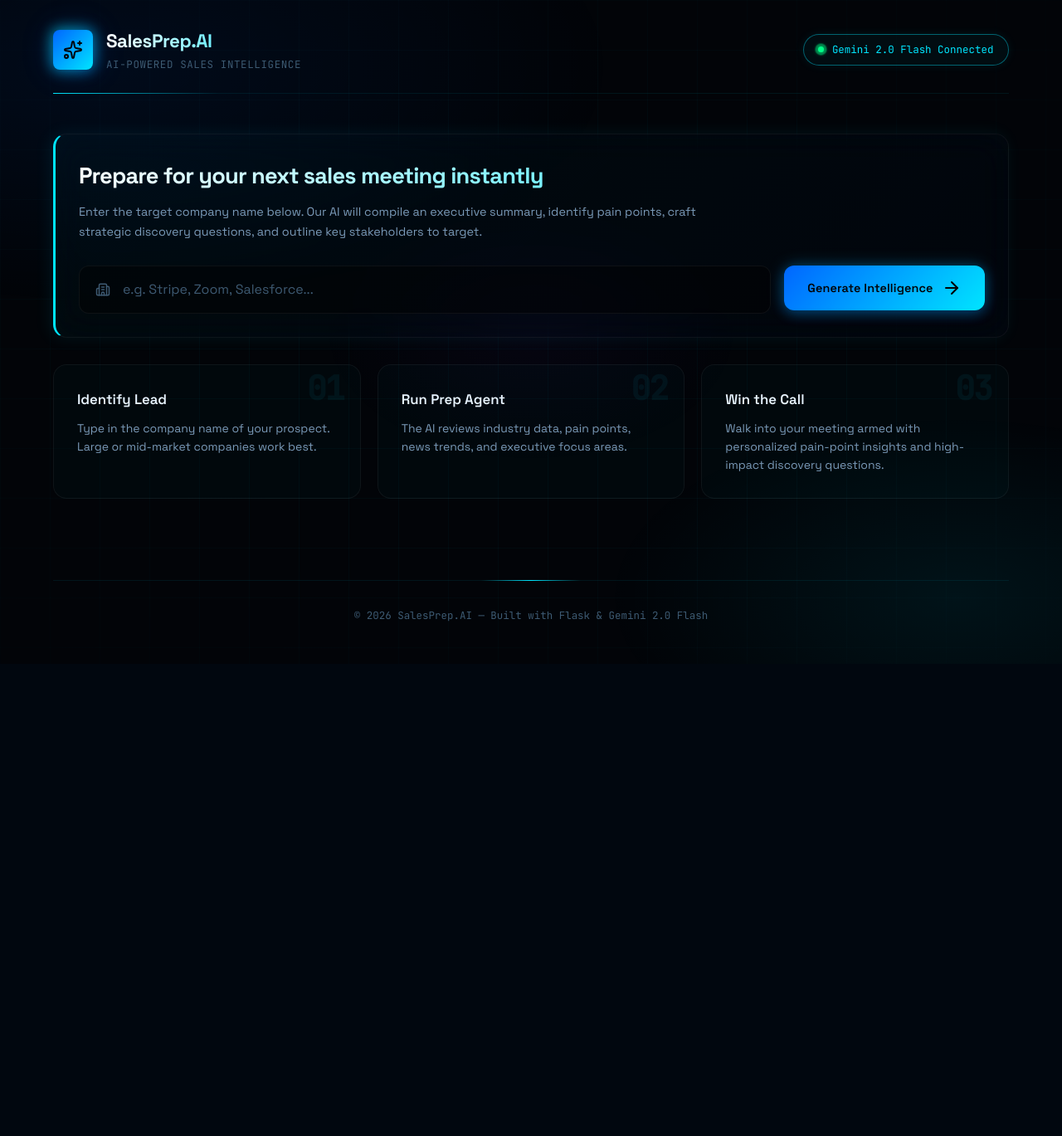
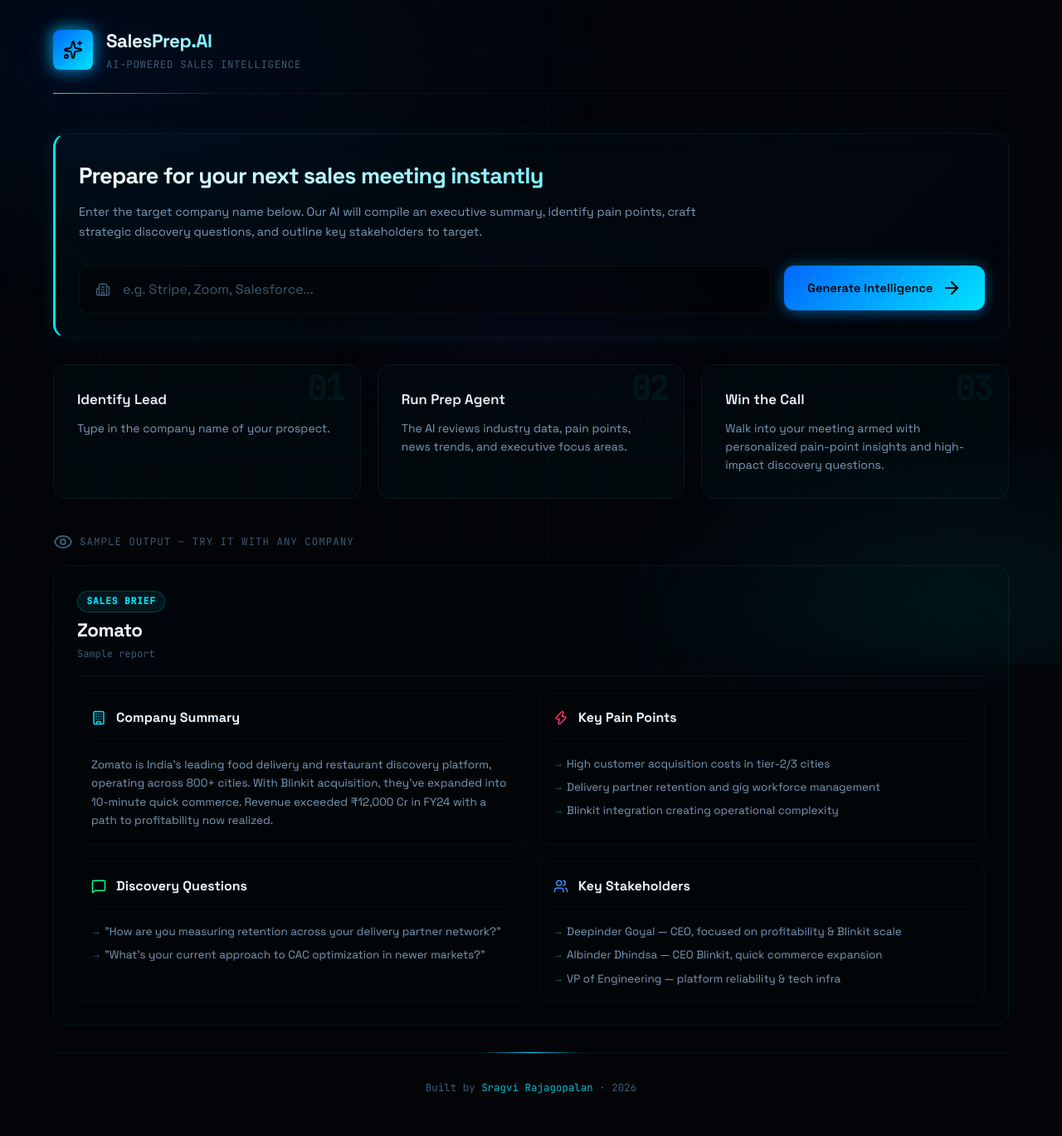
Before and after one commit to Sragvi6/sales-call-prep, a Flask app: page / in a window 1280 px wide. Shown: the whole page at 83% size. Before the commit the page ends 749 px from the top, so only its background shows below. Run offline with Flask 3, Linux system fonts and the light colour scheme.

Commit message:
Update project files via API

```diff
--- a/templates/index.html
+++ b/templates/index.html
@@ -3,14 +3,12 @@
 <head>
     <meta charset="UTF-8">
     <meta name="viewport" content="width=device-width, initial-scale=1.0">
-    <title>SalesPrep.AI - AI Sales Intelligence</title>
-    <!-- Google Fonts: Space Grotesk + JetBrains Mono -->
+    <title>SalesPrep.AI - Sales Intelligence Tool</title>
+    <link rel="icon" type="image/svg+xml" href="{{ url_for('static', filename='favicon.svg') }}">
     <link rel="preconnect" href="https://fonts.googleapis.com">
     <link rel="preconnect" href="https://fonts.gstatic.com" crossorigin>
     <link href="https://fonts.googleapis.com/css2?family=Space+Grotesk:wght@300;400;500;600;700&family=JetBrains+Mono:wght@400;500&display=swap" rel="stylesheet">
-    <!-- Lucide Icons -->
     <script src="https://unpkg.com/lucide@latest"></script>
-    <!-- Custom CSS -->
     <link rel="stylesheet" href="{{ url_for('static', filename='css/style.css') }}">
 </head>
 <body>
@@ -28,14 +26,10 @@
                     <p class="subtitle">AI-Powered Sales Intelligence</p>
                 </div>
             </div>
-            <div class="status-indicator">
-                <span class="pulse-dot"></span>
-                <span>Gemini 2.0 Flash Connected</span>
-            </div>
         </header>
 
-        <!-- Main Search Panel -->
         <main class="main-content">
+            <!-- Search Section -->
             <section class="search-section card">
                 <h2>Prepare for your next sales meeting instantly</h2>
                 <p class="search-desc">Enter the target company name below. Our AI will compile an executive summary, identify pain points, craft strategic discovery questions, and outline key stakeholders to target.</p>
@@ -52,19 +46,19 @@
                 </form>
             </section>
 
-            <!-- Status Alerts -->
+            <!-- Error Alert -->
             <div id="error-alert" class="alert alert-error hidden">
                 <i data-lucide="alert-circle"></i>
                 <span id="error-message">Error text goes here</span>
             </div>
 
-            <!-- Welcome / Empty State -->
+            <!-- Welcome State -->
             <section id="welcome-state" class="welcome-state">
                 <div class="grid-steps">
                     <div class="step-card">
                         <div class="step-num">01</div>
                         <h3>Identify Lead</h3>
-                        <p>Type in the company name of your prospect. Large or mid-market companies work best.</p>
+                        <p>Type in the company name of your prospect.</p>
                     </div>
                     <div class="step-card">
                         <div class="step-num">02</div>
@@ -77,15 +71,72 @@
                         <p>Walk into your meeting armed with personalized pain-point insights and high-impact discovery questions.</p>
                     </div>
                 </div>
+
+                <!-- Sample Output Section -->
+                <div class="sample-section">
+                    <div class="sample-label">
+                        <i data-lucide="eye"></i>
+                        <span>Sample output — try it with any company</span>
+                    </div>
+                    <div class="sample-card card">
+                        <div class="sample-header">
+                            <div>
+                                <span class="badge">Sales Brief</span>
+                                <h3>Zomato</h3>
+                                <p class="timestamp">Sample report</p>
+                            </div>
+                        </div>
+                        <div class="sample-grid">
+                            <div class="sample-block">
+                                <div class="card-header">
+                                    <i data-lucide="building" class="card-header-icon text-primary"></i>
+                                    <h4>Company Summary</h4>
+                                </div>
+                                <p>Zomato is India's leading food delivery and restaurant discovery platform, operating across 800+ cities. With Blinkit acquisition, they've expanded into 10-minute quick commerce. Revenue exceeded ₹12,000 Cr in FY24 with a path to profitability now realized.</p>
+                            </div>
+                            <div class="sample-block">
+                                <div class="card-header">
+                                    <i data-lucide="zap" class="card-header-icon text-danger"></i>
+                                    <h4>Key Pain Points</h4>
+                                </div>
+                                <ul class="sample-list">
+                                    <li>High customer acquisition costs in tier-2/3 cities</li>
+                                    <li>Delivery partner retention and gig workforce management</li>
+                                    <li>Blinkit integration creating operational complexity</li>
+                                </ul>
+                            </div>
+                            <div class="sample-block">
+                                <div class="card-header">
+                                    <i data-lucide="message-square" class="card-header-icon text-success"></i>
+                                    <h4>Discovery Questions</h4>
+                                </div>
+                                <ul class="sample-list">
+                                    <li>"How are you measuring retention across your delivery partner network?"</li>
+                                    <li>"What's your current approach to CAC optimization in newer markets?"</li>
+                                </ul>
+                            </div>
+                            <div class="sample-block">
+                                <div class="card-header">
+                                    <i data-lucide="users" class="card-header-icon text-info"></i>
+                                    <h4>Key Stakeholders</h4>
+                                </div>
+                                <ul class="sample-list">
+                                    <li>Deepinder Goyal — CEO, focused on profitability & Blinkit scale</li>
+                                    <li>Albinder Dhindsa — CEO Blinkit, quick commerce expansion</li>
+                                    <li>VP of Engineering — platform reliability & tech infra</li>
+                                </ul>
+                            </div>
+                        </div>
+                    </div>
+                </div>
             </section>
 
-            <!-- Loading State (Skeletons) -->
+            <!-- Loading State -->
             <section id="loading-state" class="loading-state hidden">
                 <div class="loading-header card">
                     <div class="skeleton skeleton-title"></div>
                     <div class="skeleton skeleton-subtitle"></div>
                 </div>
-
                 <div class="dashboard-grid">
                     <div class="card grid-col-span-2">
                         <div class="skeleton skeleton-section-title"></div>
@@ -150,7 +201,6 @@
                         </div>
                         <div id="summary-content" class="card-content text-block"></div>
                     </section>
-
                     <section class="card">
                         <div class="card-header">
                             <i data-lucide="newspaper" class="card-header-icon text-accent"></i>
@@ -158,7 +208,6 @@
                         </div>
                         <div id="news-content" class="card-content list-content"></div>
                     </section>
-
                     <section class="card">
                         <div class="card-header">
                             <i data-lucide="zap" class="card-header-icon text-danger"></i>
@@ -166,7 +215,6 @@
                         </div>
                         <div id="pain-points-content" class="card-content list-content"></div>
                     </section>
-
                     <section class="card">
                         <div class="card-header">
                             <i data-lucide="message-square" class="card-header-icon text-success"></i>
@@ -174,7 +222,6 @@
                         </div>
                         <div id="questions-content" class="card-content list-content"></div>
                     </section>
-
                     <section class="card">
                         <div class="card-header">
                             <i data-lucide="users" class="card-header-icon text-info"></i>
@@ -188,7 +235,7 @@
 
         <!-- Footer -->
         <footer class="app-footer">
-            <p>&copy; 2026 SalesPrep.AI — Built with Flask & Gemini 2.0 Flash</p>
+            <p>Built by <a href="https://www.linkedin.com/in/sragvi-rajagopalan" target="_blank" class="footer-link">Sragvi Rajagopalan</a> &middot; 2026</p>
         </footer>
     </div>
 
```
